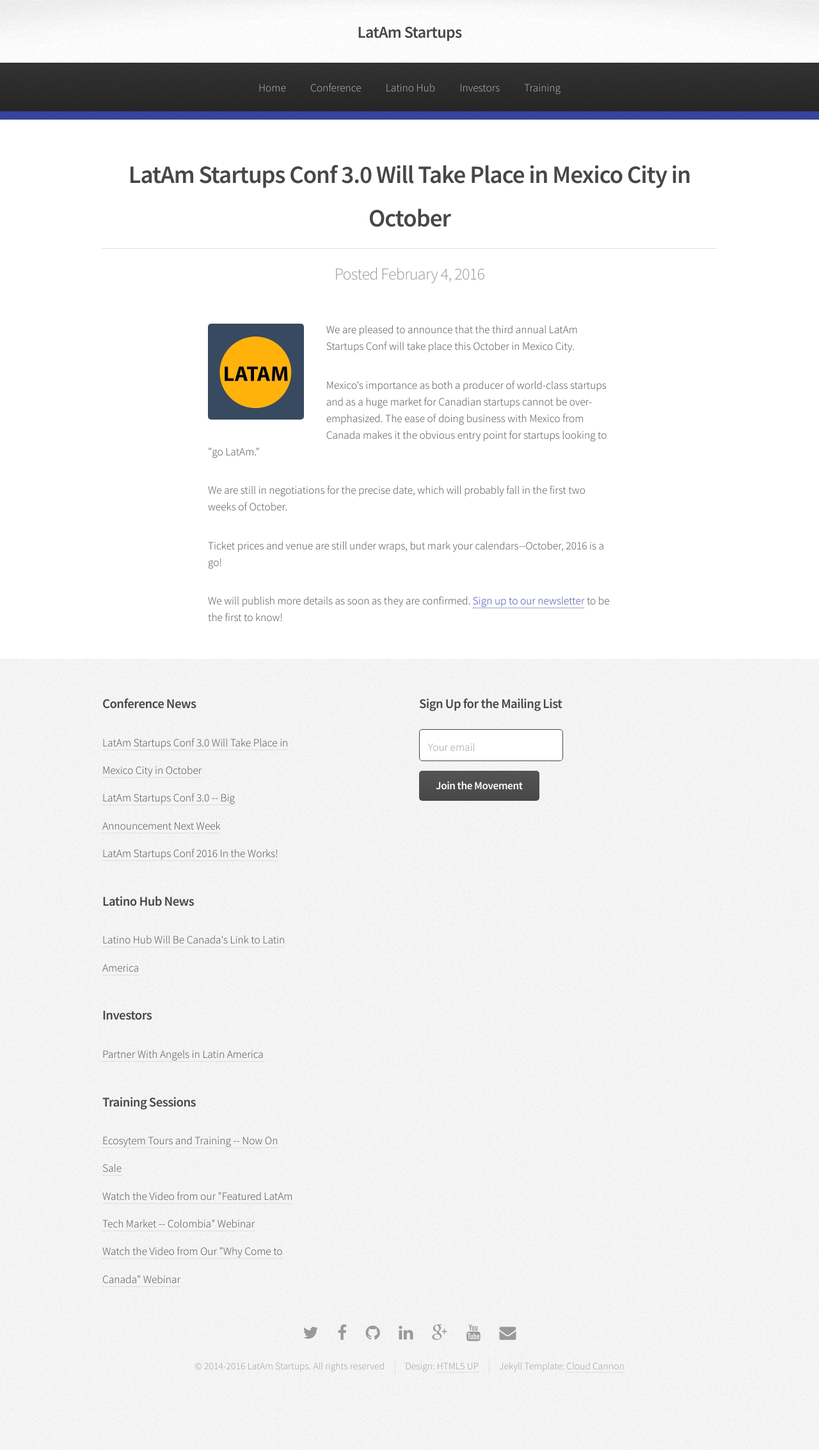
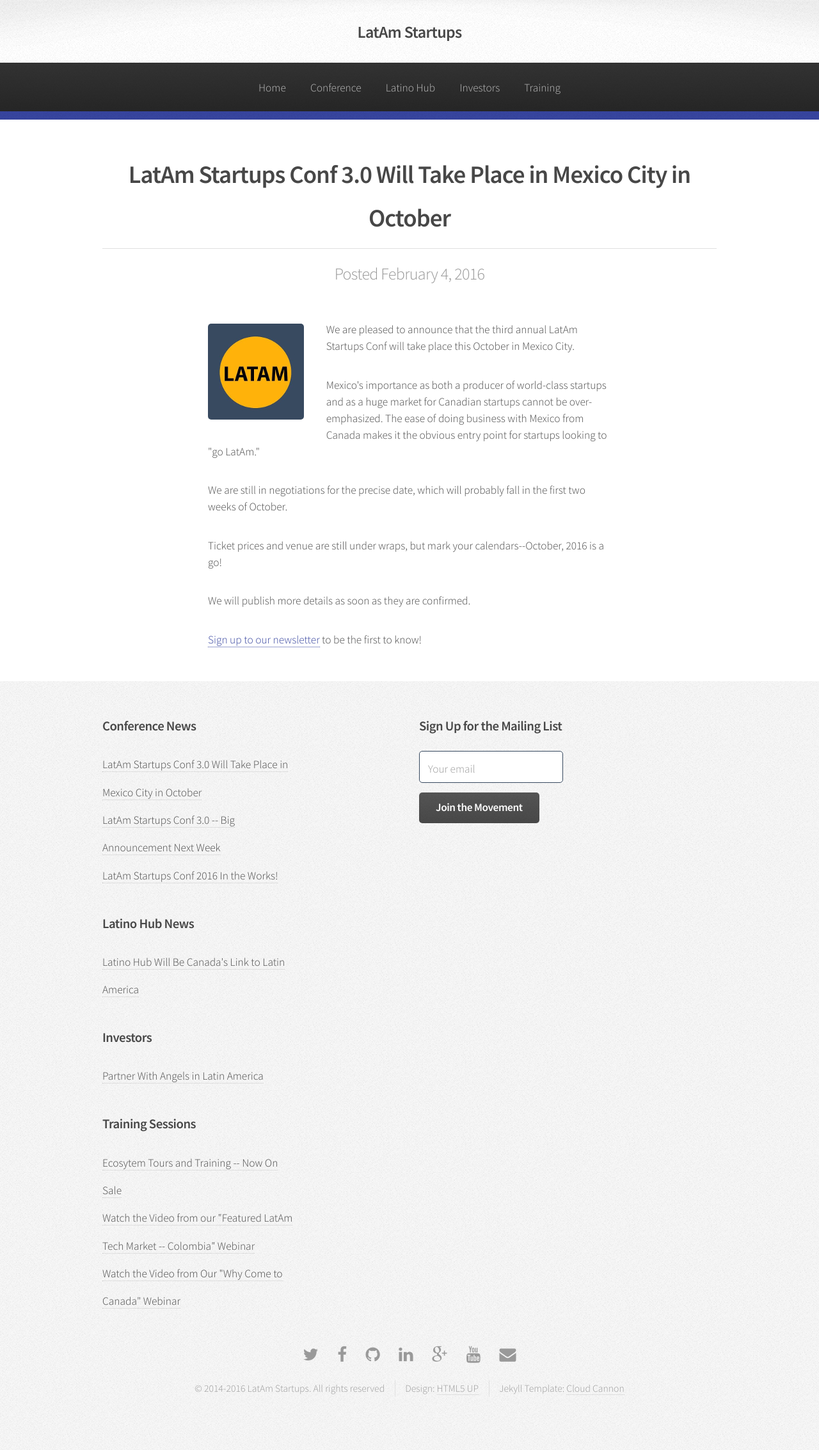
Before and after one commit to LatAmStartups/LatAmStartups.github.io, a Jekyll site: the page built from _posts/2016-02-04-latam-startups-conference-3-will-take-place-in-mexico-city-in-october.md, in a window 1280 px wide. Shown: the whole page at 64% size. Built offline with Jekyll 4.4.1, drawn with Linux system fonts in a browser that asks for light colours; before the commit the page ends 2232 px from its top, so only the background shows below that.

Commit message:
minor tweak

```diff
--- a/_posts/2016-02-04-latam-startups-conference-3-will-take-place-in-mexico-city-in-october.md
+++ b/_posts/2016-02-04-latam-startups-conference-3-will-take-place-in-mexico-city-in-october.md
@@ -18,5 +18,8 @@
 <p>
 Ticket prices and venue are still under wraps, but mark your calendars--October, 2016 is a go!
 <p>
-We will publish more details as soon as they are confirmed. <a href="#join-the-movement">Sign up to our newsletter</a> to be the first to know!
+We will publish more details as soon as they are confirmed.
 </p>
+<p>
+<a href="#join-the-movement">Sign up to our newsletter</a> to be the first to know!
+</p>
```
